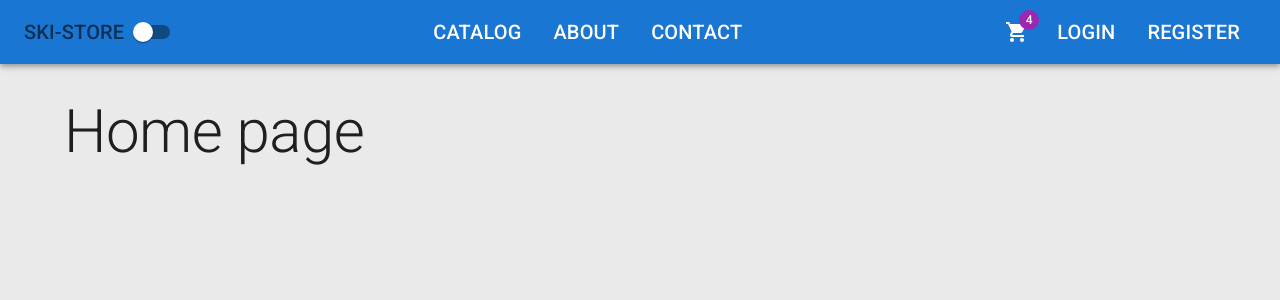
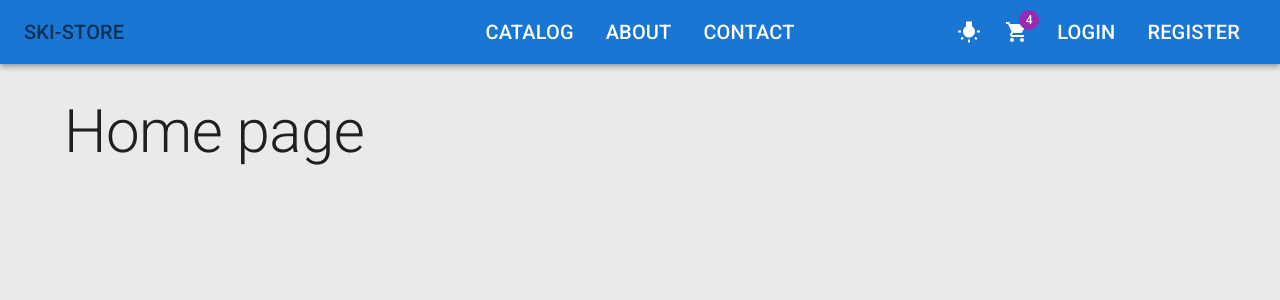
Before and after one commit to eoinom/SkiStore-client, a React (Create React App) app: page / in a window 1280 px wide. Shown: the top 300 px of the page. Built offline with nearby package versions, Linux system fonts and the light colour scheme.

Commit message:
Update header styling & use bulb icon instead of switch for switching theme

```diff
--- a/src/app/layout/Header.tsx
+++ b/src/app/layout/Header.tsx
@@ -1,14 +1,16 @@
-import { ShoppingCart } from '@mui/icons-material';
+import {
+  ShoppingCart,
+  WbIncandescent,
+  WbIncandescentOutlined,
+} from '@mui/icons-material';
 import {
   AppBar,
   Badge,
   Box,
-  FormControlLabel,
   Grid,
   IconButton,
   List,
   ListItem,
-  Switch,
   Toolbar,
   Typography,
 } from '@mui/material';
@@ -34,6 +36,7 @@ const navStyles = {
   color: 'inherit',
   typography: 'h6',
   textDecoration: 'none',
+  width: 'max-content',
   '&:hover': { color: 'grey.500' },
   '&.active': { color: 'text.secondary' },
 };
@@ -48,7 +51,7 @@ export default function Header({ darkMode, handleThemeChange }: Props) {
           justifyContent='space-between'
           alignItems='center'
         >
-          <Box display='flex' alignItems='center'>
+          <Grid item xs={3}>
             <Typography
               variant='h6'
               component={NavLink}
@@ -58,18 +61,32 @@ export default function Header({ darkMode, handleThemeChange }: Props) {
             >
               SKI-STORE
             </Typography>
-            <Switch checked={darkMode} onChange={handleThemeChange} />
-          </Box>
+          </Grid>
 
-          <List sx={{ display: 'flex' }}>
+          <Grid item xs={6}>
+            <List sx={{ display: 'flex', justifyContent: 'center' }}>
               {midLinks.map(({ title, path }) => (
-              <ListItem component={NavLink} to={path} key={path} sx={navStyles}>
+                <ListItem
+                  component={NavLink}
+                  to={path}
+                  key={path}
+                  sx={navStyles}
+                >
                   {title.toUpperCase()}
                 </ListItem>
               ))}
             </List>
+          </Grid>
 
-          <Box display='flex' alignItems='center'>
+          <Grid item xs={3}>
+            <Box display='flex' alignItems='center' justifyContent='end'>
+              <IconButton
+                size='large'
+                sx={{ color: 'inherit' }}
+                onClick={handleThemeChange}
+              >
+                {darkMode ? <WbIncandescentOutlined /> : <WbIncandescent />}
+              </IconButton>
               <IconButton size='large' sx={{ color: 'inherit' }}>
                 <Badge badgeContent={4} color='secondary'>
                   <ShoppingCart />
@@ -90,6 +107,7 @@ export default function Header({ darkMode, handleThemeChange }: Props) {
               </List>
             </Box>
           </Grid>
+        </Grid>
       </Toolbar>
     </AppBar>
   );
```
Lines whose indentation alone changed are shown as unchanged.
